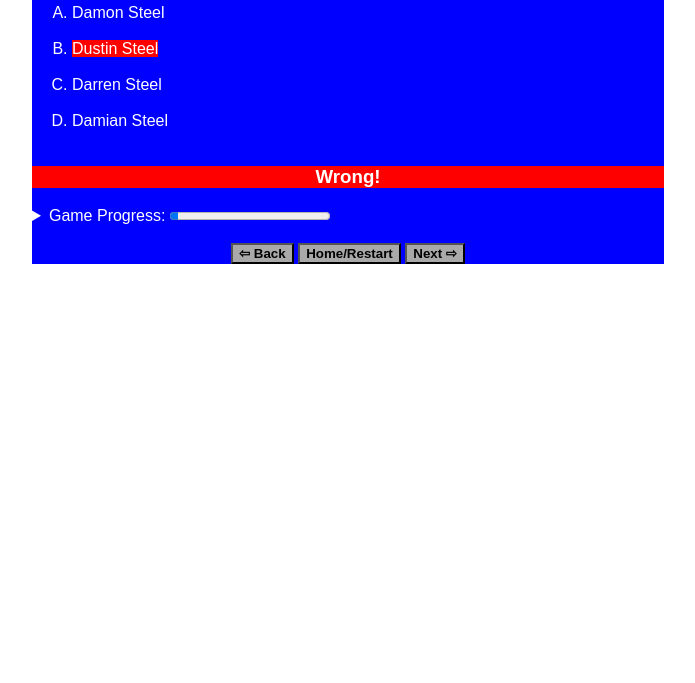
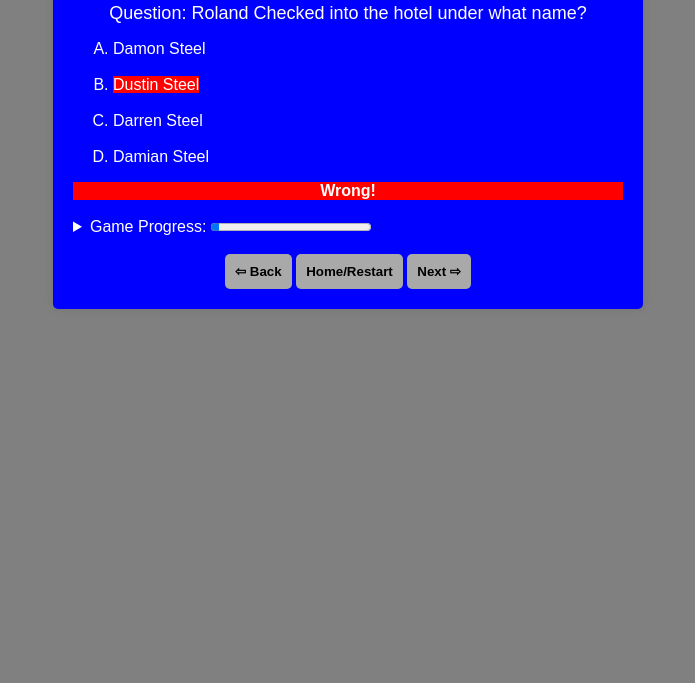
Before and after one commit to Godbero/trivia-game2-CSS, a plain HTML site: page Q1/q1b.html in a window 1280 px wide. Shown: the part 117-800 px from the top of the page, without its empty margins (292-987 px from the left). Drawn offline with Linux system fonts and the light colour scheme.

Commit message:
Question 1 is done

```diff
--- a/Q1/q1b.html
+++ b/Q1/q1b.html
@@ -1,9 +1,8 @@
 <!-- Explorer Web Development -->
 <!-- Robert Godbey -->
-<!-- July 28, 2024 -->
-<!-- Trivia Game -- HTML Only Version -->
-<!-- Question 1 page of the game -->
-<!-- -->
+<!-- September 10, 2024 -->
+<!-- Trivia Game -- HTML-CSS Version -->
+<!-- Question 1 answer "B" page of the game -->
 
 <!DOCTYPE html>
 <html lang="en-US">
@@ -13,65 +12,42 @@
   <meta http-equiv="X-UA-Compatible" content="chrome">
   <meta name="viewport" content="width=device-width, initial-scale=1.0">
   <title>Jack Schitt's Creek Trivia</title>
-  <style>
-    form {
-    margin: 0 auto;
-    width: 50%;
-    height: 75%;
-    font-family:Arial;
-    color: white;
-    background-color: blue;
-    }
+  <link rel="stylesheet" href="../rbg-trivia.css">
+</head>
 
-    input {
-        font-size: 1.50em;
-    }
-
-    .highlight {
-      background-color: red;
-    }
-
-    a:link, a:visited {
-    color: white;
-    text-decoration: none;
-    cursor: auto;
-    }
-  </style>
-</head>
 <body>
+  <div class="quiz-container">
     <form>
-      <h1>
-        <center>You Don't Know Jack Schitt's Creek</center>
-      </h1>
-      <p>
-        <h3>Question: Roland Checked into the hotel under what name?</h3>
-      </p>
-      <ol type="A">
-        <li><a href="../Q1/q1a.html">Damon Steel </a></li>
+      <div class="quiz-header">You Don't Know Jack Schitt's Creek</div>
+      <br>
+      <div class="quiz-sub">Question: Roland Checked into the hotel under what name?</div>
+      <div class="quiz-options">
+        <ol type="A">
+          <li><a href="../Q1/q1a.html"> Damon Steel </a></li>
+          <br>
+          <li><a class="redlight" href="../Q1/q1b.html"> Dustin Steel </a></li>
+          <br>
+          <li><a href="../Q1/q1c.html"> Darren Steel </a></li>
+          <br>
+          <li><a href="../Q1/q1d.html"> Damian Steel </a></li>
+        </ol>
+        <div class="q-wrong"> Wrong! </div>
         <br>
-        <li><a class="highlight" href="../Q1/q1b.html">Dustin Steel </a></li>
-        <br>
-        <li><a href="../Q1/q1c.html">Darren Steel </a></li>
-        <br>
-        <li><a href="../Q1/q1d.html">Damian Steel </a></li>
-        <br>
-      </ol>
-      <center><h3 class="highlight">Wrong!</h3></center>
-      <details>
+      </div>
+      <details class="quiz-options">
         <summary>Game Progress: <progress value="1" max="20"></progress></summary>
         <ul>
-          <li>1 out of 20 questions answered.</li>
-          <li>0 out of 20 questions answered correctly.</li>
+          <li>1 Out of 20 Questions Answered</li>
+          <li>0 Out of 20 questions Answered Correctly</li>
         </ul>
       </details>
       <br>
       <nav>
-        <Center>
-            <button style="background-color: darkgray; border-color: black;" type="submit" formaction="../Q1/q1.html" ><b>&#8678; Back</b></button>
-            <button style="background-color: darkgray; border-color: black;" type="submit" formaction="../index.html"><b>Home/Restart</b></button>
-            <button style="background-color: darkgray; border-color: black;" type="submit" formaction="../Q2/q2-q1b.html"><b>Next &#8680;</b></button>
-        </Center>
+        <button type="submit" formaction="../Q1/q1.html" >&#8678; Back</button>
+        <button type="submit" formaction="../index.html">Home/Restart</button>
+        <button type="submit" formaction="../Q2/q2.html">Next &#8680;</button>
       </nav>
     </form>
+  </div>
 </body>
 </html>
--- a/rbg-trivia.css
+++ b/rbg-trivia.css
@@ -65,8 +65,12 @@ a:hover {
   font-weight: bold;
 }
 
-.highlight {
+.redlight {
   background-color: red;
+}
+
+.greenlight {
+  background-color: green;
 }
 
 button {
```
Also changed, not shown: Q1/q1a.html (+4 -4 lines), Q1/q1c.html (+21 -45 lines), Q1/q1d.html (+28 -52 lines).
